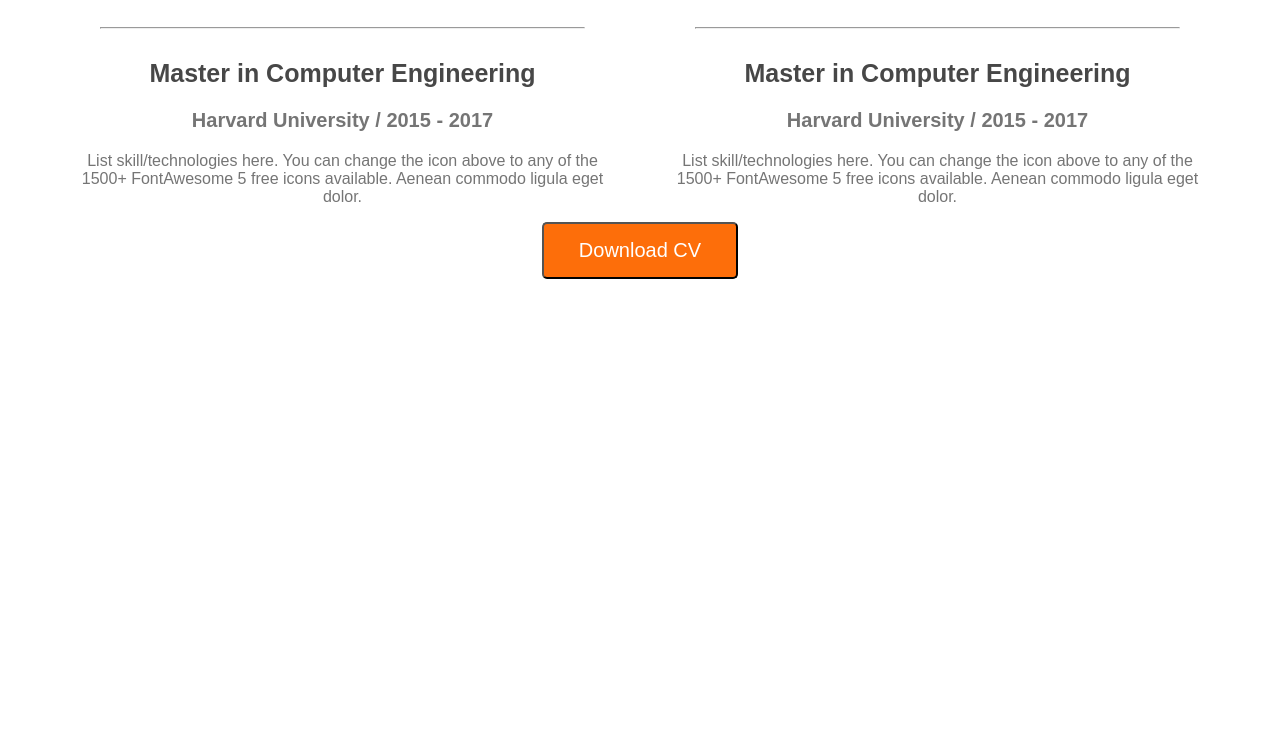
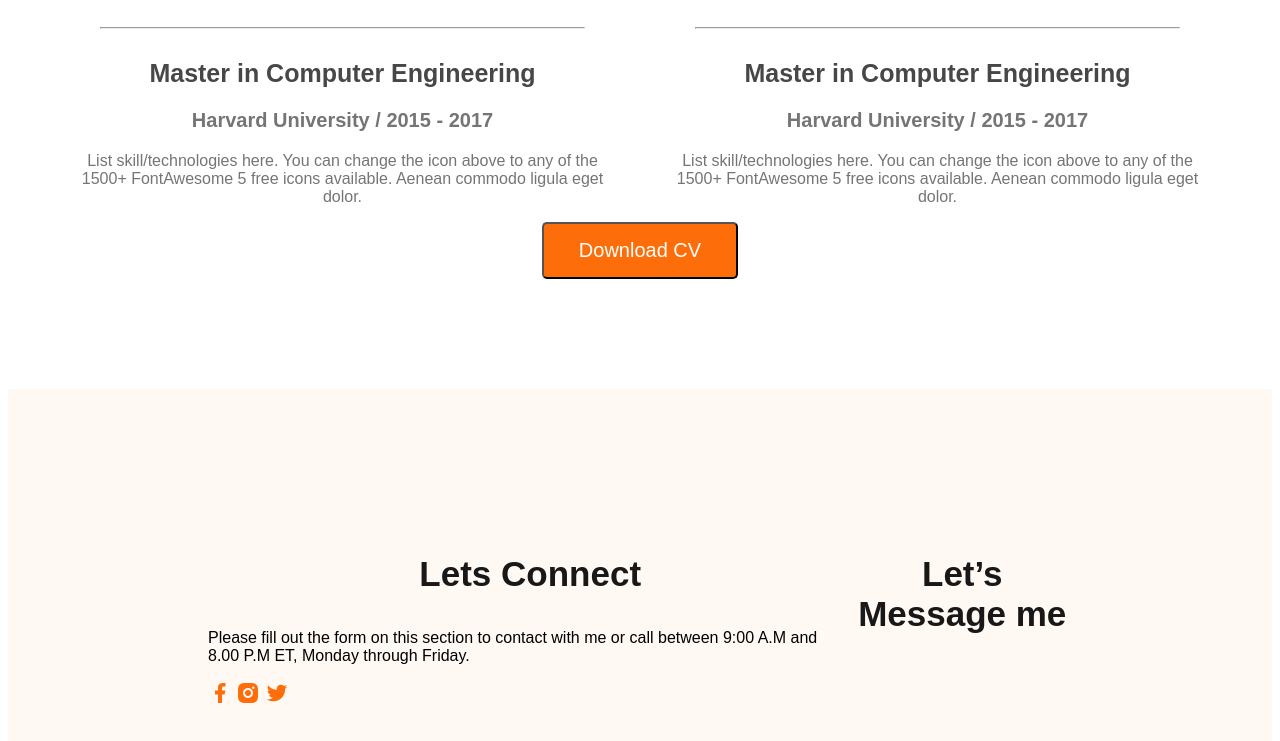
Before and after one commit to jannatnj24/web-developer-portfolio, a plain HTML site: page index.html in a window 1280 px wide. Shown: the part 3196-3937 px from the top of the page. Before the commit the page ends 3493 px from the top, so only its background shows below. Drawn offline with Linux system fonts and the light colour scheme.

Commit message:
basic footer

```diff
--- a/index.html
+++ b/index.html
@@ -323,11 +323,32 @@
                     </div>
                 </div>
             </div>
-            <div class="download-cv"><button class="btn-primary">Download CV</button></div>
+            <div class="download-cv"><button
+                    class="btn-primary">Download
+                    CV</button></div>
         </section>
     </main>
     <footer>
+        <div class="footer-section">
+            <h3 class="section-title">Lets Connect
+            </h3>
+            <p class="section-descripton">Please
+                fill out the form on this section
+                to contact with me or call between
+                9:00 A.M and 8.00 P.M ET, Monday
+                through Friday.</p>
 
+        <div class="social-links">
+            <a href=""><img src="images/icons/facebook.png" alt=""></a>
+            <a href=""><img src="images/icons/insta.png" alt=""></a>
+            <a href=""><img src="images/icons/twitter.png" alt=""></a>
+        </div>
+    </div>
+        <div class="footer-section">
+            <h3 class="section-title">Let’s
+                Message me</h3>
+
+        </div>
     </footer>
 </body>
 
--- a/styles/style.css
+++ b/styles/style.css
@@ -187,3 +187,12 @@
 .resume-container hr{
     margin: 30px;
 }
+
+/* footer section styles */
+footer{
+    display: flex;
+    justify-content: space-around;
+    padding: 130px 200px;
+    background: #FFF8F3;
+    margin-top: 100px;
+}
```
